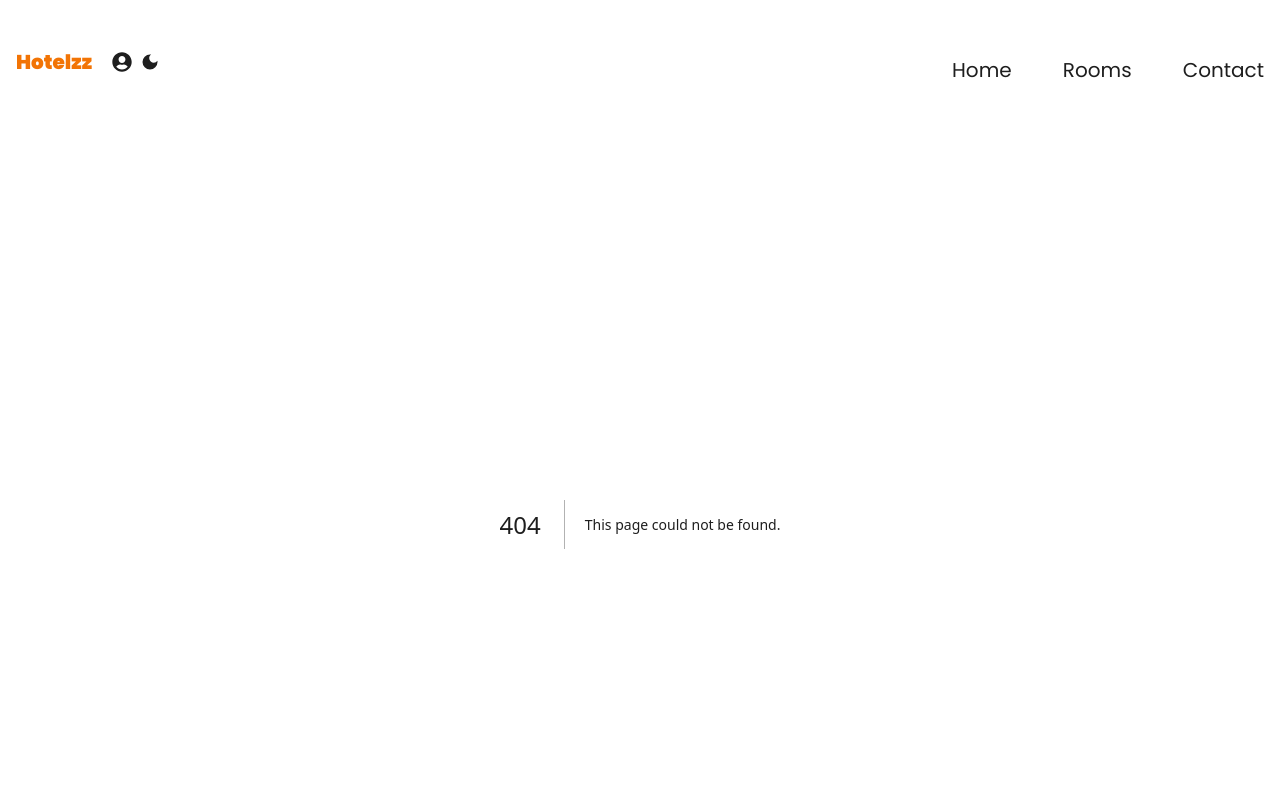
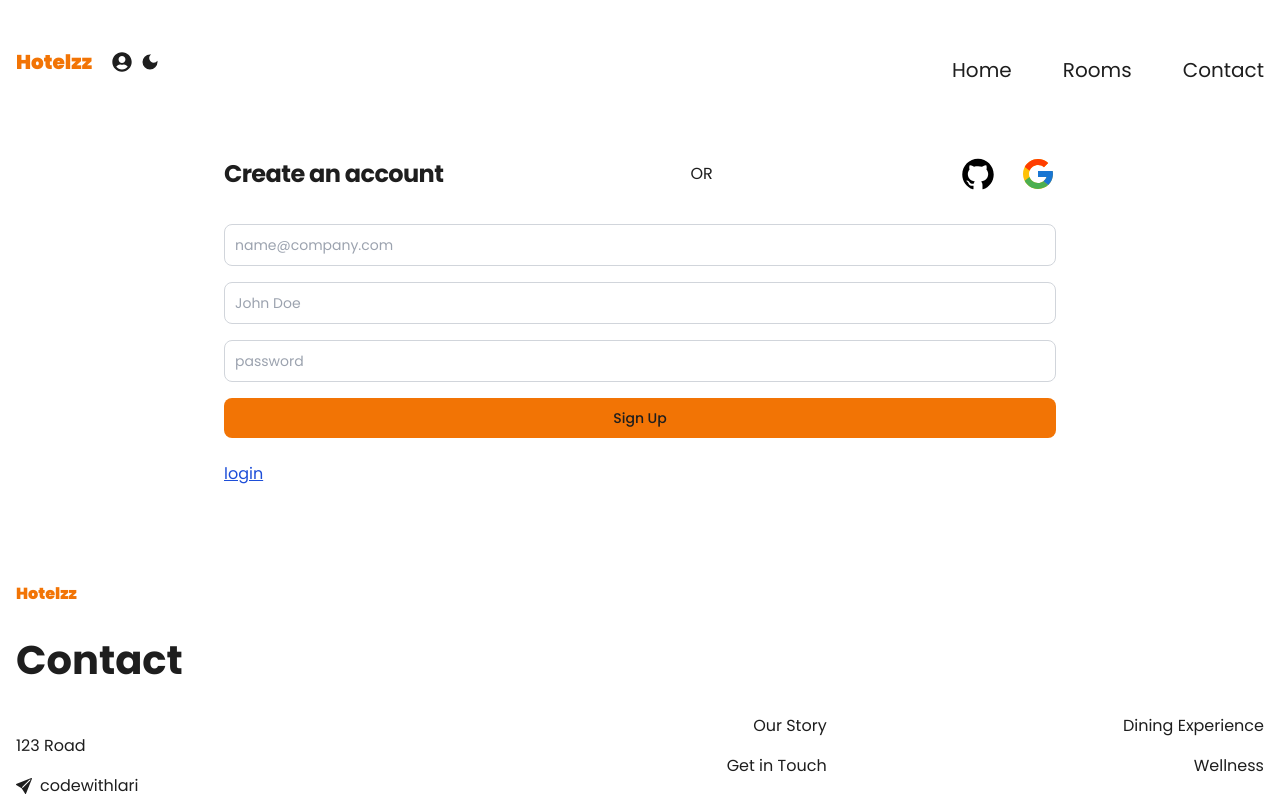
Before and after one commit to IvanScarsella/hotel-management, a Next.js app: page /auth in a window 1280 px wide. Before the commit this address had no page. Shown: the top 796 px of the page. Built offline with nearby package versions, Linux system fonts and the light colour scheme.

Commit message:
add auth page

```diff
--- /dev/null
+++ b/src/app/auth/page.tsx
@@ -0,0 +1,93 @@
+"use client";
+
+import { ChangeEvent, FormEvent, useState } from 'react';
+import { AiFillGithub } from 'react-icons/ai';
+import { FcGoogle } from 'react-icons/fc'
+
+const defaultFormData = {
+    email: '',
+    name: '',
+    password: ''
+}
+
+const Auth = () => {
+    const [formData, setFormData] = useState(defaultFormData)
+
+    const inputStyles = "border border-gray-300 sm:text-sm text-black rounded-lg block p-2.5 focus:outline-none w-full"
+
+    const handleInputChange = (event: ChangeEvent<HTMLInputElement>) => {
+        const { name, value } = event.target;
+        setFormData({ ...formData, [name]: value })
+    };
+
+    const handleSubmit = async (event: FormEvent<HTMLFormElement>) => {
+        event.preventDefault();
+
+        try {
+            console.log(formData);
+
+        } catch (error) {
+            console.log(error);
+
+        } finally {
+            setFormData(defaultFormData);
+        }
+    }
+
+    return (
+        <section className='container mx-auto'>
+            <div className="p-6 space-y-4 md:space-y-6  sm:p-8 w-80 md:w-[70%] mx-auto">
+                <div className="flex mb-8 flex-col md:flex-row items-center justify-between">
+                    <h1 className="text-xl font-bold leading-light tracking-tight md:text-2xl">
+                        Create an account
+                    </h1>
+                    <p>OR</p>
+                    <span className="inline-flex items-center">
+                        <AiFillGithub className='mr-3 text-4xl cursor-pointer text-black dark:text-white' />
+
+                        <FcGoogle className='ml-3 text-4xl cursor-pointer' />
+                    </span>
+                </div>
+
+                <form className='space-y-4 ms:space-y-6' onSubmit={handleSubmit}>
+                    <input
+                        type='email'
+                        name='email'
+                        placeholder='name@company.com'
+                        value={formData.email}
+                        onChange={handleInputChange}
+                        required
+                        className={inputStyles} />
+                    <input
+                        type='text'
+                        name='name'
+                        value={formData.name}
+                        placeholder='John Doe'
+                        onChange={handleInputChange}
+                        required
+                        className={inputStyles} />
+                    <input
+                        type='password'
+                        name='password'
+                        value={formData.password}
+                        placeholder='password'
+                        onChange={handleInputChange}
+                        required
+                        minLength={6}
+                        className={inputStyles} />
+                    <button
+                        type="submit"
+                        className='w-full bg-tertiary-dark focus:outline-none font-medium rounded-lg text-sm py-2.5 text-center'
+                    >
+                        Sign Up
+                    </button>
+                </form>
+                <button className='text-blue-700 underline'>
+                    login
+                </button>
+            </div>
+        </section>
+    )
+}
+
+export default Auth
```
